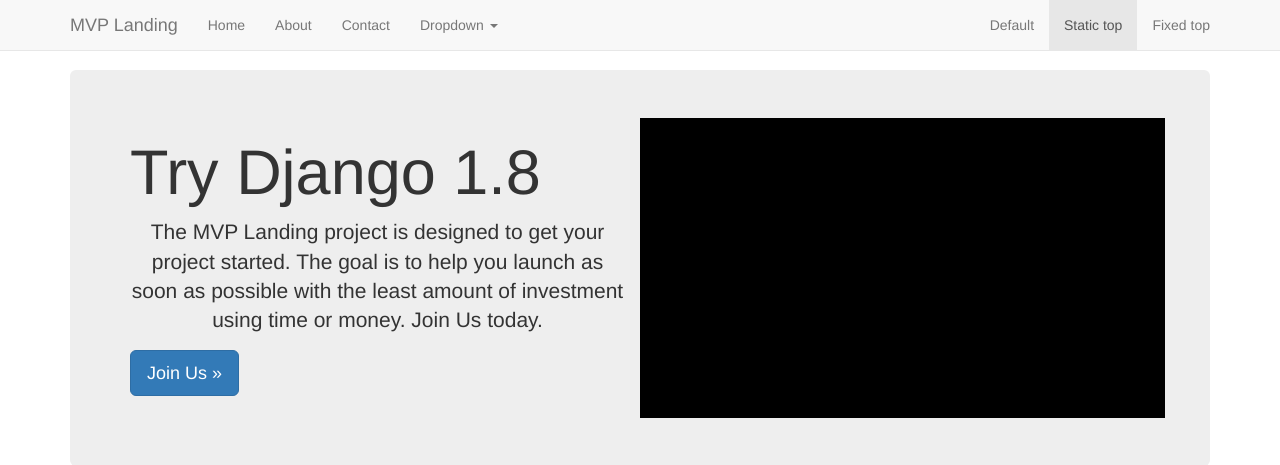
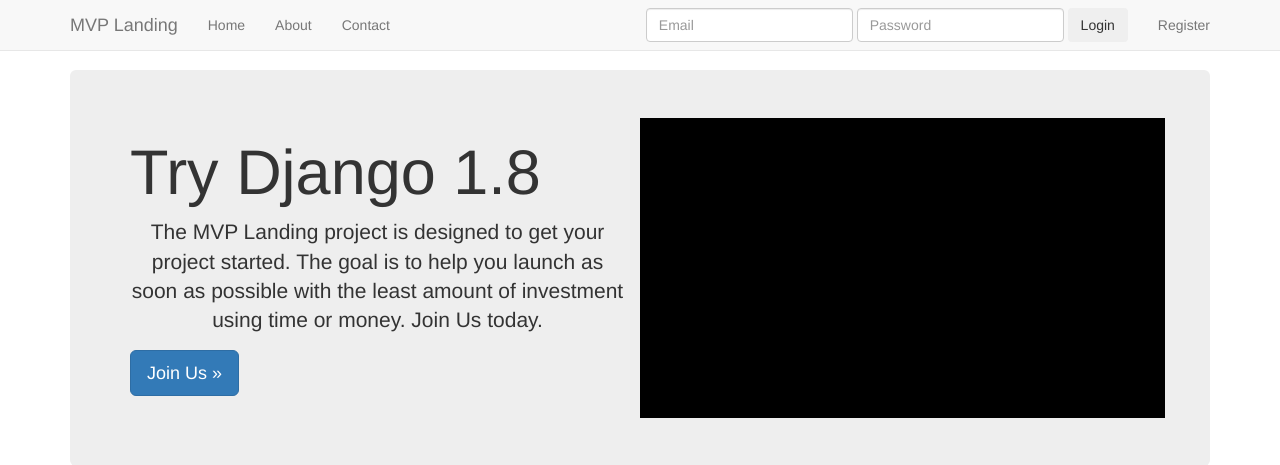
Before and after one commit to N0tY0rUzer/trydjango18, a Django app: page / in a window 1280 px wide. Shown: the top 465 px of the page. Run offline with Django 3.2, Linux system fonts and the light colour scheme; some libraries are stand-ins or nearby versions.

Commit message:
Update navbar to include auth urls

```diff
--- a/src/templates/navbar.html
+++ b/src/templates/navbar.html
@@ -16,7 +16,7 @@
             <li><a href="{% url 'home' %}">Home</a></li>
             <li><a href="{% url 'about' %}">About</a></li>
             <li><a href="{% url 'contact' %}">Contact</a></li>
-            <li class="dropdown">
+            <!-- <li class="dropdown">
               <a href="#" class="dropdown-toggle" data-toggle="dropdown" role="button" aria-haspopup="true" aria-expanded="false">Dropdown <span class="caret"></span></a>
               <ul class="dropdown-menu">
                 <li><a href="#">Action</a></li>
@@ -27,13 +27,30 @@
                 <li><a href="#">Separated link</a></li>
                 <li><a href="#">One more separated link</a></li>
               </ul>
-            </li>
+            </li> -->
           </ul>
+
           <ul class="nav navbar-nav navbar-right">
-            <li><a href="../navbar/">Default</a></li>
-            <li class="active"><a href="./">Static top <span class="sr-only">(current)</span></a></li>
-            <li><a href="../navbar-fixed-top/">Fixed top</a></li>
+          {% if request.user.is_authenticated %}
+            <li><a href="{% url 'auth_logout' %}">Logout</a></li>
+          {% else %}
+            <li><a href="{% url 'registration_register' %}">Register</a></li>
           </ul>
+          {% endif %}
+
+          {% if not request.user.is_authenticated and not "/accounts/login" in request.get_full_path %}
+          <form class="navbar-form navbar-right" method="POST" action="{% url 'auth_login' %}">{% csrf_token %}
+            <div class="form-group">
+              <input type="text" class="form-control" name='username' placeholder="Email" />
+            </div>
+            <div class="form-group">
+              <input type="password" class="form-control" name='password' placeholder="Password" />
+            </div>
+            <button type="submit" class="btn btn-defualt">Login</button>
+          </form>
+
+          {% endif %}
+
         </div><!--/.nav-collapse -->
       </div>
     </nav>
```
Also changed, not shown: src/templates/registration/login.html (+10 -3 lines), src/db.sqlite3.
